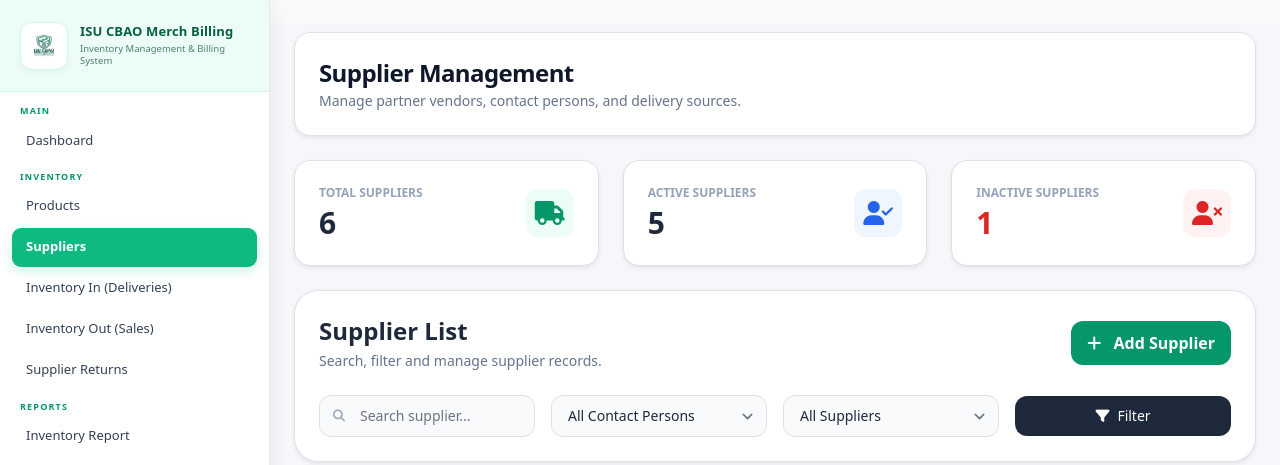
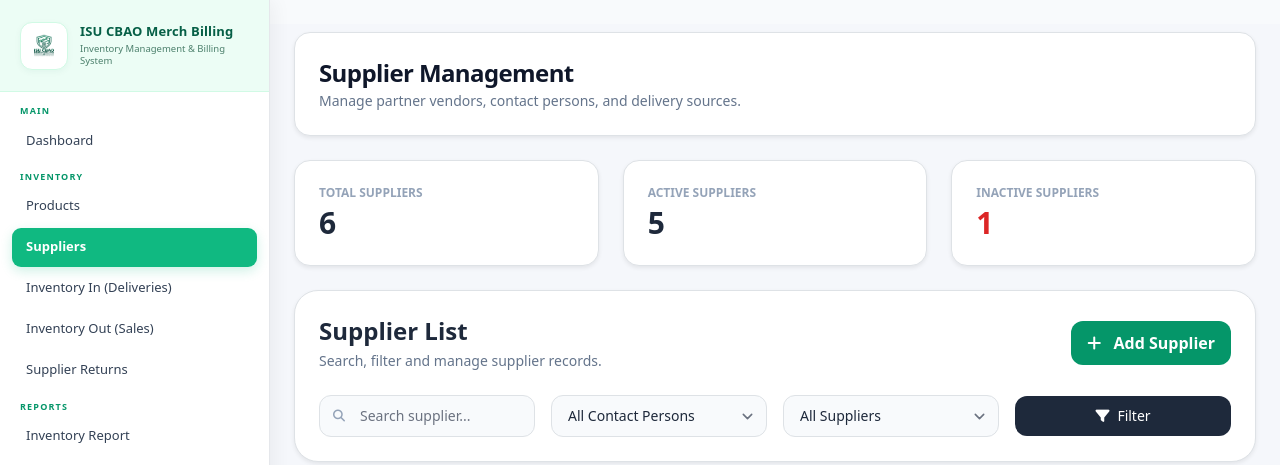
Before and after one commit to carminav25/Inventory-Management-Billing-System, a PHP site: page /pages/admin/suppliers.php in a window 1280 px wide. Shown: the top 465 px of the page. Run offline with PHP 8.4, Linux system fonts and the light colour scheme; the visitor is signed in with stand-in values (Sample User, id 1); data comes from the database, SQL or seed files in the repository; some libraries are stand-ins or nearby versions.

Commit message:
Update supplier management UI

```diff
--- a/pages/admin/suppliers.php
+++ b/pages/admin/suppliers.php
@@ -318,50 +318,39 @@ if ($result) {
         <!-- KPI CARDS -->
 <div class="grid grid-cols-1 sm:grid-cols-3 gap-6 mb-8">
 
-            <!-- Total -->
-            <div class="bg-white p-6 rounded-2xl shadow-sm border border-slate-200 border-l-4 border-l-emerald-600 flex justify-between items-center">
-                <div>
+    <!-- Total Suppliers -->
+    <div class="bg-white p-6 rounded-2xl shadow-sm border border-slate-200">
         <p class="text-xs font-semibold text-slate-400 uppercase">
             Total Suppliers
         </p>
+
         <h2 class="text-3xl font-extrabold text-slate-800 mt-1">
             <?= number_format($totalSuppliers); ?>
         </h2>
     </div>
-                <div class="w-12 h-12 bg-emerald-50 rounded-xl flex items-center justify-center text-emerald-600 text-2xl">
-                    <i class="fa-solid fa-truck"></i>
-                </div>
-            </div>
 
-            <!-- Active -->
-            <div class="bg-white p-6 rounded-2xl shadow-sm border border-slate-200 border-l-4 border-l-blue-600 flex justify-between items-center">
-                <div>
+    <!-- Active Suppliers -->
+    <div class="bg-white p-6 rounded-2xl shadow-sm border border-slate-200">
         <p class="text-xs font-semibold text-slate-400 uppercase">
             Active Suppliers
         </p>
+
         <h2 class="text-3xl font-extrabold text-slate-800 mt-1">
             <?= number_format($activeSuppliersCount); ?>
         </h2>
     </div>
-                <div class="w-12 h-12 bg-blue-50 rounded-xl flex items-center justify-center text-blue-600 text-2xl">
-                    <i class="fa-solid fa-user-check"></i>
-                </div>
-            </div>
 
-            <!-- Inactive -->
-            <div class="bg-white p-6 rounded-2xl shadow-sm border border-slate-200 border-l-4 border-l-red-600 flex justify-between items-center">
-                <div>
+    <!-- Inactive Suppliers -->
+    <div class="bg-white p-6 rounded-2xl shadow-sm border border-slate-200">
         <p class="text-xs font-semibold text-slate-400 uppercase">
             Inactive Suppliers
         </p>
+
         <h2 class="text-3xl font-extrabold text-red-600 mt-1">
             <?= number_format($inactiveSuppliersCount); ?>
         </h2>
     </div>
-                <div class="w-12 h-12 bg-red-50 rounded-xl flex items-center justify-center text-red-600 text-2xl">
-                    <i class="fa-solid fa-user-xmark"></i>
-                </div>
-            </div>
+
 </div>
 
         <!-- ======================= SUPPLIER LIST CARD ======================= -->
```
Lines whose indentation alone changed are shown as unchanged.
